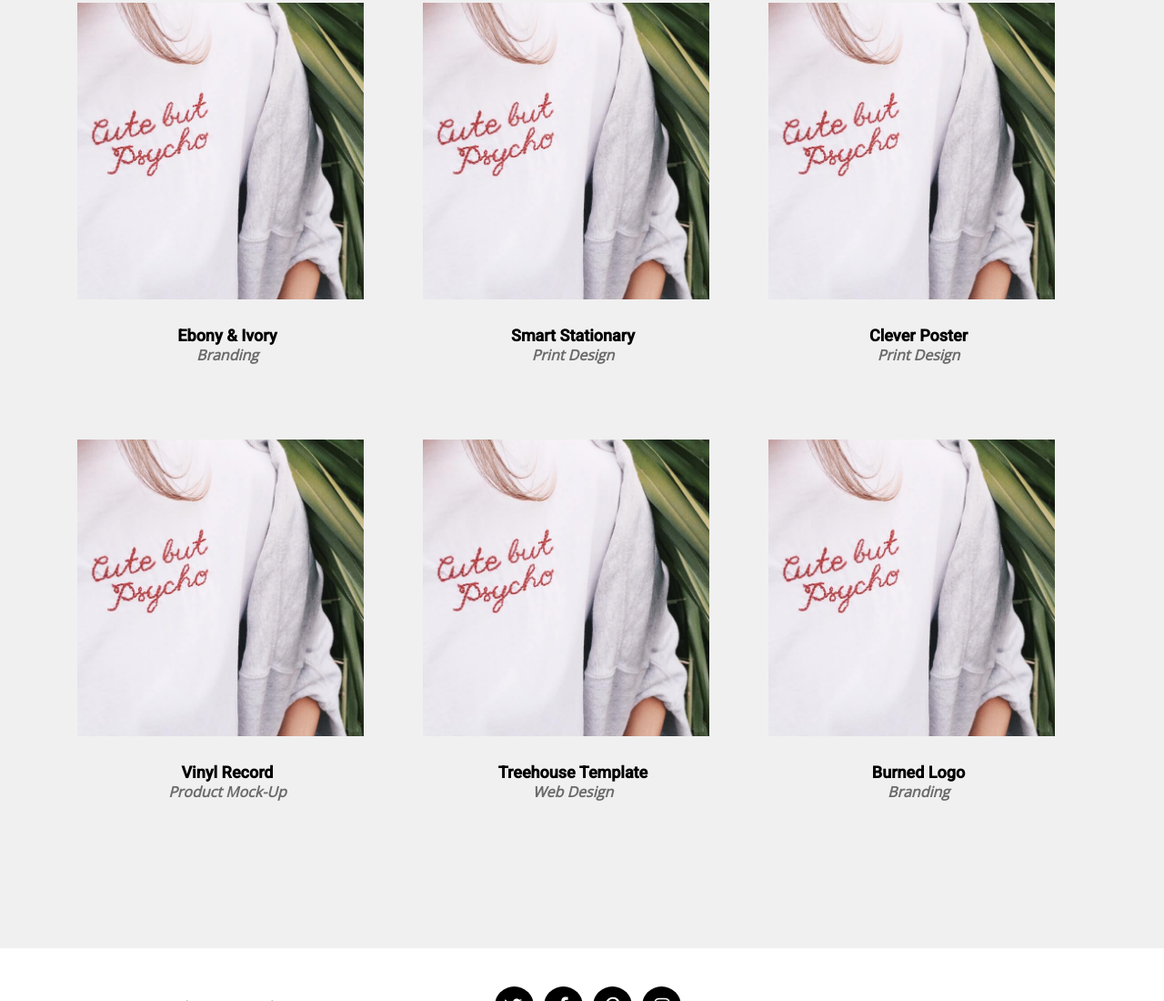
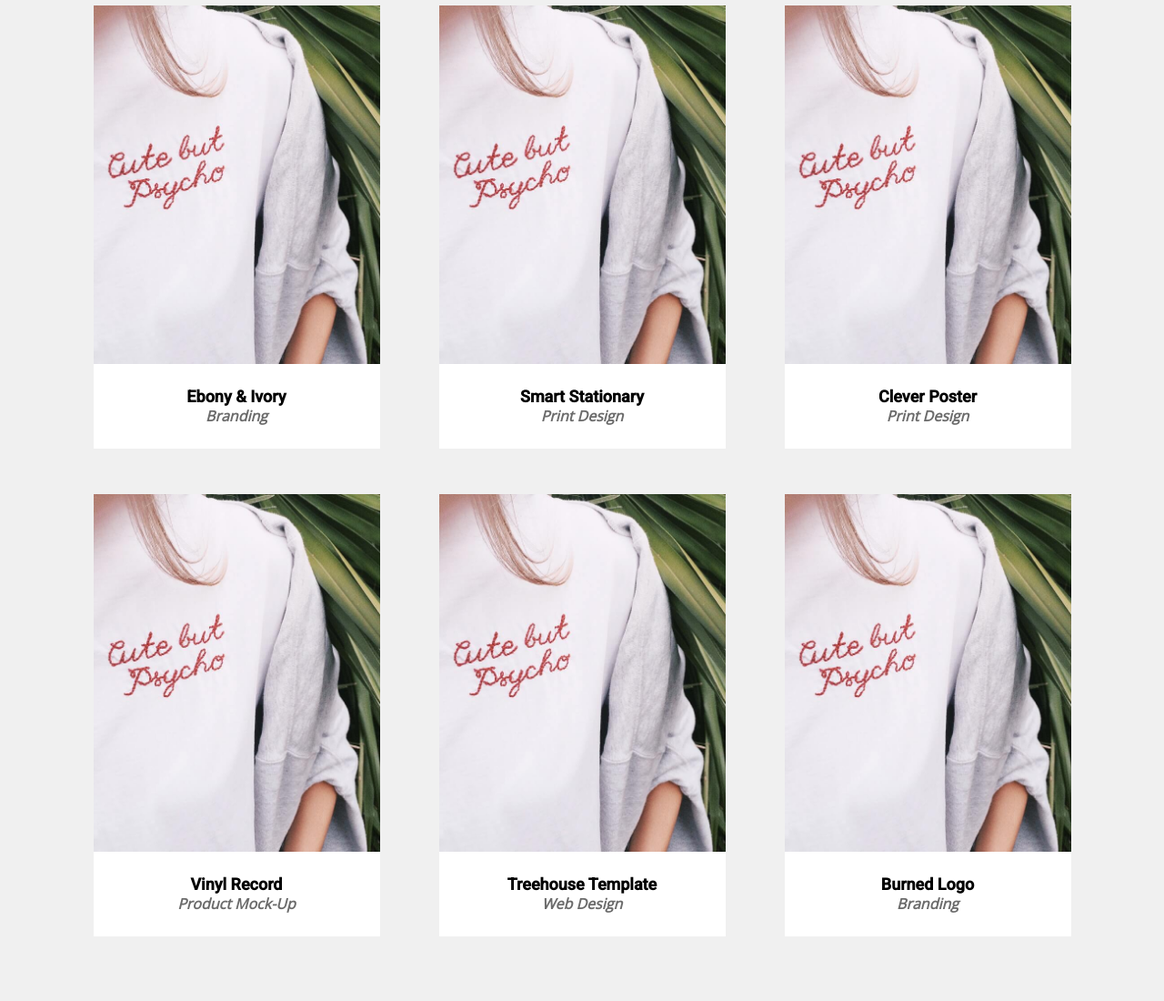
Before and after one commit to Kamil-96/zad-4.6, a website: page index.html in a window 1280 px wide. Shown: the part 1700-2800 px from the top of the page at 91% size. Drawn offline with nearby package versions, Linux system fonts and the light colour scheme.

Commit message:
Fix bugs

```diff
--- a/index.html
+++ b/index.html
@@ -66,37 +66,49 @@
                 <h2 class="section-title">OUR PORTFOLIO</h2>
                 <h3 class="section-subtitle">Proin iaculis purus consequat sem cure.</h3>
                 <div class="row">
-                    <div class="col-md-4">
+                    <div class="col-md-6 col-lg-4">
                         <img src="/images/4.jpeg">
+                        <div class="poster">
                             <h3>Ebony & Ivory</h3>
                             <p>Branding</p>
                         </div>
-                    <div class="col-md-4">
+                    </div>
+                    <div class="col-md-6 col-lg-4">
                         <img src="/images/4.jpeg">
+                        <div class="poster">
                             <h3>Smart Stationary</h3>
                             <p>Print Design</p>
                         </div>
-                    <div class="col-md-4">
+                    </div>
+                    <div class="col-md-6 col-lg-4">
                         <img src="/images/4.jpeg">
+                        <div class="poster">
                             <h3>Clever Poster</h3>
                             <p>Print Design</p>
                         </div>
                     </div>
+                </div>
                 <div class="row">
-                    <div class="col-md-4">
+                    <div class="col-md-6 col-lg-4">
                         <img src="/images/4.jpeg">
+                        <div class="poster">
                             <h3>Vinyl Record</h3>
                             <p>Product Mock-Up</p>
                         </div>
-                    <div class="col-md-4">
+                    </div>
+                    <div class="col-md-6 col-lg-4">
                         <img src="/images/4.jpeg">
+                        <div class="poster">
                             <h3>Treehouse Template</h3>
                             <p>Web Design</p>
                         </div>
-                    <div class="col-md-4">
+                    </div>
+                    <div class="col-md-6 col-lg-4">
                         <img src="/images/4.jpeg">
+                        <div class="poster">
                             <h3>Burned Logo</h3>
                             <p>Branding</p>
+                        </div>
                     </div>
                 </div>
             </div>
--- a/sass/style.scss
+++ b/sass/style.scss
@@ -55,7 +55,7 @@ section {
             flex-direction: row;
 
             .navigation-logo {
-                margin-top: 45px;
+                margin-top: 48px;
 
                 a {
                     margin-left: 38px;
@@ -66,7 +66,7 @@ section {
             }
             .navigation-list {
                 justify-content: flex-end;
-                margin: 39px 0 0 26px;
+                margin: 42px 0 0 26px;
                 font-family: $font-header;
 
                 ul {
@@ -99,7 +99,7 @@ section {
             font-family: $font-text;
             font-size: 42px;
             font-style: italic;
-            margin-bottom: 30px;
+            margin: 38px 0 30px;
             letter-spacing: 0.4px;
             color: $color-one;
         }
@@ -135,7 +135,8 @@ section {
 /* Services */
 
 .services {
-    margin-bottom: 113px;
+    margin: 1px 0 113px;
+
     .row {
         margin-top: 85px;
 
@@ -166,12 +167,6 @@ section {
                 color: $color-three;
                 font-weight: 700;
             }
-            &:first-of-type {
-                padding-left: 61px;
-            }
-            &:last-of-type {
-                padding-right: 59px;
-            }
         }
     }
 }
@@ -180,7 +175,7 @@ section {
 
 .portfolio {
     background: $color-four;
-    padding-bottom: 161px;
+    padding-bottom: 141px;
 
     .container {
 
@@ -188,29 +183,37 @@ section {
             margin-top: 27px;
         }
         .row {
-            margin-top: 81px;
+            margin-top: 83px;
 
             img {
-                height: 326px;
-                width: 315px;
-
+                max-width: 315px;
+                display: block;
+                margin: auto;
                 object-fit: cover;
             }
+            .poster {
+                background: $color-one;
+                width: 315px;
+                display: block;
+                margin: auto;
+                padding: 20px 0;
+
                 h3 {
-                margin: 25px 20px 0 0;
+                    margin: 5px 0 0 0;
                     font-family: $font-header;
                     font-size: 18px;
                 }
                 p {
                     text-align: center;
-                margin: 0 20px 0 0;
+                    margin: 0 0 5px;
                     font-family: $font-text;
                     color: $color-three;
                     font-style: italic;
                     font-weight: bold;
                 }
+            }
             &:last-of-type {
-                margin-top: 82px;
+                margin-top: 50px;
             }
         }
     }
@@ -290,26 +293,13 @@ section {
             }
         }
     }
-    .services {
-
-        .col-md-4:first-of-type {
-            transform: translateX(-23px);
-        }
-        .col-md-4:last-of-type {
-            transform: translateX(22px);
 }
 
-    }
+@media (min-width: 768px) and (max-width: 992px) {
     .portfolio {
 
         .row {
-
-            h3 {
-                margin: 25px 120px 0 0;
-            }
-            p {
-                margin: 0 120px 30px 0;
+            display: inline-block;
         }
     }
 }
-}
```
Also changed, not shown: css/style.css, 1 other file. Lines whose indentation alone changed are shown as unchanged.
